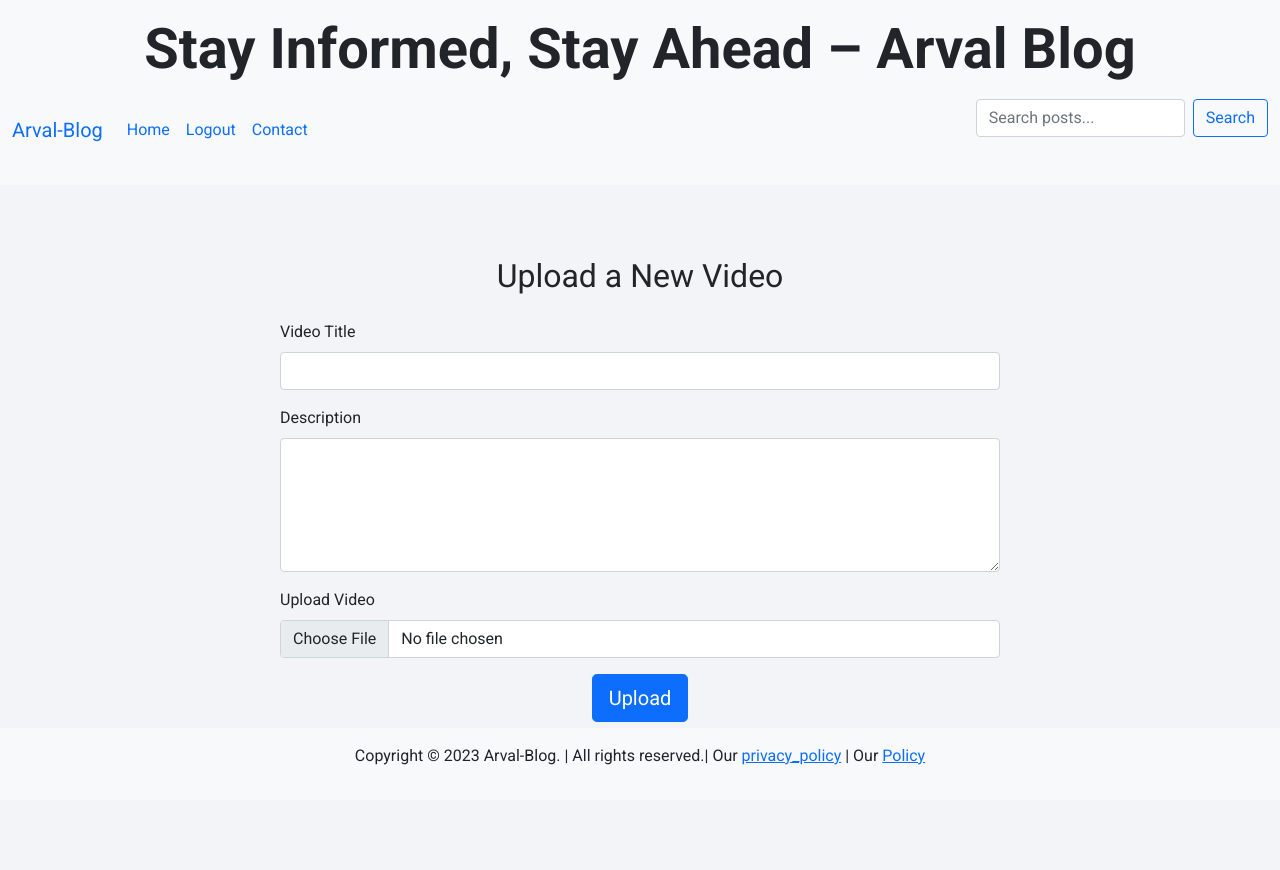
After one commit to arvineee/flasky_blog, a Flask app: page /upload_video in a window 1280 px wide. The commit adds this page. Run offline with Flask 3, Linux system fonts and the light colour scheme; the visitor is signed in with stand-in values (Sample User, id 1); data comes from the database, SQL or seed files in the repository; both versions use the stored data as it was after the commit; parts of the project's set-up code (start-up, migrations or seed data) failed here and were passed over; some libraries are stand-ins or nearby versions.

Commit message:
updated search bar

```diff
--- a/app/admin_routes.py
+++ b/app/admin_routes.py
@@ -1,7 +1,7 @@
 from flask import Blueprint, render_template, redirect, url_for, flash, request
 from flask_login import login_required, current_user
-from app.models import User, Post,Comment, TrafficStats,Announcement, NewsletterSubscriber,Like
-from app.forms import AdminActionForm
+from app.models import User, Post,Comment, TrafficStats,Announcement, NewsletterSubscriber,Like,Video
+from app.forms import AdminActionForm,VideoForm
 from app import db,app
 from flask_mail import Message
 from app import mail
@@ -39,6 +39,12 @@ def check_ban(f):
             return redirect(url_for("index"))
         return f(*args, **kwargs)
     return decorated_function
+
+
+def allowed_file(filename, extensions=None):
+    if not extensions:
+        extensions = ['jpg', 'jpeg', 'png', 'gif']
+    return '.' in filename and filename.rsplit('.', 1)[1].lower() in extensions
 
 
 def send_warning_email(user_email, message_body):
@@ -335,3 +341,61 @@ def edit_post(post_id):
         return redirect(url_for("index"))
 
     return render_template("edit_post.html", form=form, post=post)
+
+@admin_bp.route('/search', methods=['GET', 'POST'])
+def search():
+    query = request.args.get('q', '').strip()  # Get the search keyword from the query string
+    if not query:
+        flash("Please enter a keyword to search.", "warning")
+        return redirect(url_for('index'))
+
+    # Search posts with titles containing the keyword (case insensitive)
+    posts = Post.query.filter(Post.title.ilike(f'%{query}%')).all()
+
+    if not posts:
+        flash("No posts found matching your search query.", "info")
+
+    return render_template('search_results.html', query=query, posts=posts)
+
+@admin_bp.route("/upload_video", methods=["GET", "POST"])
+@login_required
+@check_ban
+def upload_video():
+    if current_user.is_banned:
+        flash("You are banned and cannot upload videos. Contact the admin for further assistance.", "danger")
+        return redirect(url_for("index"))
+
+    form = VideoForm()  # Create a WTForm for video upload
+    if request.method == "POST" and form.validate_on_submit():
+        title = form.data['title'].strip()
+        description = form.data['description'].strip()
+
+        # Handle video file upload
+        file = request.files.get('video')
+        if not file or file.filename == "":
+            flash("No video file selected.", "warning")
+            return redirect(request.url)
+
+        if allowed_file(file.filename, extensions=['mp4', 'mkv', 'avi', 'mov']):
+            filename = secure_filename(file.filename)
+            file_path = os.path.join(app.config['VIDEO_UPLOAD_FOLDER'], filename)
+            file.save(file_path)
+
+            # Save the video information
+            video = Video(title=title, description=description, video_url=filename, author=current_user)
+            db.session.add(video)
+            db.session.commit()
+
+            flash("Video uploaded successfully!", "success")
+            return redirect(url_for("index"))
+        else:
+            flash("Invalid video format. Allowed formats: mp4, mkv, avi, mov.", "danger")
+            return redirect(request.url)
+
+    return render_template("upload_video.html", form=form)
+
+
+@admin_bp.route("/videos")
+def videos():
+    videos = Video.query.order_by(Video.upload_time.desc()).all()  # Use upload_time instead of uploaded_at
+    return render_template("videos.html", videos=videos)
--- a/app/forms.py
+++ b/app/forms.py
@@ -56,3 +56,10 @@ class AnnouncementForm(FlaskForm):
 class SubscribeForm(FlaskForm):
     email = StringField('Email', validators=[DataRequired()])
     submit = SubmitField('Subscribe')
+
+
+class VideoForm(FlaskForm):
+    title = StringField("Video Title", validators=[DataRequired(), Length(max=100)])
+    description = TextAreaField("Description", validators=[DataRequired()])
+    video = FileField("Upload Video", validators=[DataRequired()])
+    submit = SubmitField("Upload")
--- a/app/models.py
+++ b/app/models.py
@@ -33,6 +33,9 @@ class Post(db.Model):
     is_blocked = db.Column(db.Boolean, default=False)
     like_count = db.Column(db.Integer, default=0)
     comments = db.relationship('Comment', backref='post', lazy='dynamic')
+
+    def __repr__(self):
+        return f'<Post {self.title} by {self.author.username} on {self.date_pub}>'
 
 class Comment(db.Model):
     id = db.Column(db.Integer, primary_key=True)
@@ -83,6 +86,21 @@ class Announcement(db.Model):
     def __repr__(self):
         return f'<Announcement {self.title}>'
 
+class Video(db.Model):
+    __tablename__ = 'video'
+    id = db.Column(db.Integer, primary_key=True)
+    title = db.Column(db.String(100), nullable=False)
+    description = db.Column(db.Text, nullable=False)
+    video_url = db.Column(db.String(), nullable=False)  # Path to the uploaded video
+    upload_time = db.Column(db.DateTime, default=datetime.utcnow)  # Timestamp for upload
+    author_id = db.Column(db.Integer, db.ForeignKey('user.id'), nullable=False)  # Foreign key to the User model
+
+    # Establish relationship with the User model
+    author = db.relationship('User', backref=db.backref('videos', lazy='dynamic'))
+
+    def __repr__(self):
+        return f'<Video {self.title} by {self.author.username} on {self.upload_time}>'
+
 @login_manager.user_loader
 def load_user(id):
     return User.query.get(int(id))
--- a/app/routes.py
+++ b/app/routes.py
@@ -146,7 +146,7 @@ def add_comment(post_id):
         db.session.add(comment)
         db.session.commit()
         flash('Your comment has been added!', 'success')
-    return redirect(url_for('see_more', post_id=post_id))
+    return redirect(url_for('admin.see_more', post_id=post_id))
 
 @app.route('/like_post/<int:post_id>', methods=['POST'])
 @login_required
--- a/app/templates/admin_dashboard.html
+++ b/app/templates/admin_dashboard.html
@@ -11,6 +11,7 @@
             </div>
 	    <div class="text-center mb-4">
 		    <a href="{{ url_for('admin.create_announcement') }}" class="btn btn-info">Create Announcement</a>
+		    <a href="{{ url_for('admin.upload_video') }}" class="btn btn-info">Upload Video</a>
 	    </div>
 
             <!-- Users Section -->
--- a/app/templates/base.html
+++ b/app/templates/base.html
@@ -1,11 +1,32 @@
+
 <!DOCTYPE html>
 <html lang="en">
 <head>
     <meta charset="UTF-8">
     <meta name="viewport" content="width=device-width, initial-scale=1.0">
-    <meta name="author" content="Your Felix Kiprono">
-    <title>Arval-Blog</title>
+    <meta name="author" content= "Arval Blog">
+    <title>Arval-Blog</title
+    <script async src="https://pagead2.googlesyndication.com/pagead/js/adsbygoogle.js?client=ca-pub-2038759698856668"
+     crossorigin="anonymous"></scrip
 
+    <meta charset="UTF-8">
+    <meta name="viewport" content="width=device-width, initial-scale=1.0">
+    <meta name="description" content="Stay updated with the latest political news, analysis, and opinions on Arval Blog. Discover insights on policies, elections, and global trends.">
+    <meta name="keywords" content="political blog, politics news, political analysis, government policies, elections, global politics">
+    <meta name="author" content="Arval Blog">
+
+    <!-- Open Graph Meta Tags -->
+    <meta property="og:title" content="Arval Blog - Political Insights">
+    <meta property="og:description" content="Read the latest political updates and in-depth analyses.">
+    <meta property="og:image" content="https://felixkirui.pythonanywhere.com">
+    <meta property="og:url" content="https://felixkirui.pythonanywhere.com/">
+    <meta property="og:type" content="website">
+
+    <!-- Twitter Card Meta Tags -->
+    <meta name="twitter:card" content="summary_large_image">
+    <meta name="twitter:title" content=' Arval Blog'>
+    <meta name="twitter:description" content="In-depth political news and opinions.">
+    <meta name="twitter:image" content="https://felixkirui.pythonanywhere.com">
     <script async src="https://pagead2.googlesyndication.com/pagead/js/adsbygoogle.js?client=ca-pub-2038759698856668"
      crossorigin="anonymous"></script>
      <link rel="icon" href="{{ url_for('static', filename='favicon.ico') }}" type="image/x-icon">
@@ -85,9 +106,16 @@
                             <a class="nav-link" href="{{ url_for('contact') }}">Contact</a>
                         </li>
                     </ul>
-                    <form class="d-flex" role="search">
-                        <input class="form-control me-2" type="search" placeholder="Search" aria-label="Search">
-                        <button class="btn btn-outline-success" type="submit">Search</button>
+                    <form class="d-flex mb-4" action="{{ url_for('admin.search') }}" method="GET" role="search">
+    <input
+        class="form-control me-2"
+        type="search"
+        name="q"
+        placeholder="Search posts..."
+        aria-label="Search"
+        required>
+    <button class="btn btn-outline-primary" type="submit">Search</button>
+</form>
                         {% else %}
                         <li class="nav-item">
                             <a class="nav-link" href="{{url_for('register')}}">Sign-Up</a>
@@ -129,7 +157,7 @@
 
     <!-- Footer -->
     <footer class="  bg-light py-3 fixed-bottom text-center">
-        <p>&copy; 2023 Arval-Blog. | All rights reserved.| Our <a href='{{url_for("privacy_policy")}}'>privacy_policy</a> | Our <a href="{{url_for('policy')}}">Policy</a></p>
+        <p>Copyright &copy; 2023 Arval-Blog. | All rights reserved.| Our <a href='{{url_for("privacy_policy")}}'>privacy_policy</a> | Our <a href="{{url_for('policy')}}">Policy</a></p>
 
     </footer>
 
--- /dev/null
+++ b/app/templates/upload_video.html
@@ -0,0 +1,33 @@
+{% extends "base.html" %}
+
+{% block content %}
+<div class="container py-5">
+    <div class="row justify-content-center">
+        <div class="col-md-8">
+            <h2 class="text-center mb-4">Upload a New Video</h2>
+            <form method="POST" enctype="multipart/form-data">
+                {{ form.hidden_tag() }}
+
+                <div class="mb-3">
+                    {{ form.title.label(class="form-label") }}
+                    {{ form.title(class="form-control") }}
+                </div>
+
+                <div class="mb-3">
+                    {{ form.description.label(class="form-label") }}
+                    {{ form.description(class="form-control", rows=5) }}
+                </div>
+
+                <div class="mb-3">
+                    {{ form.video.label(class="form-label") }}
+                    {{ form.video(class="form-control") }}
+                </div>
+
+                <div class="text-center">
+                    {{ form.submit(class="btn btn-primary btn-lg") }}
+                </div>
+            </form>
+        </div>
+    </div>
+</div>
+{% endblock %}
```
Also changed, not shown: app/static/css/styles.css (added, +58 -0 lines), app/static/js/script.js (added, +56 -0 lines), app/templates/search_results.html (added, +24 -0 lines), app/templates/videos.html (added, +39 -0 lines), migrations/versions/4bb084e7361c_videos_added.py (added, +37 -0 lines), instance/database.db, 4 other files.
